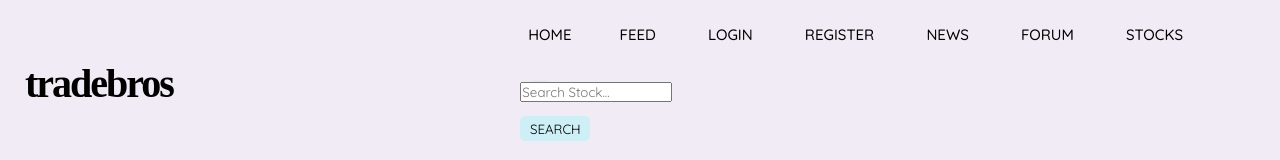
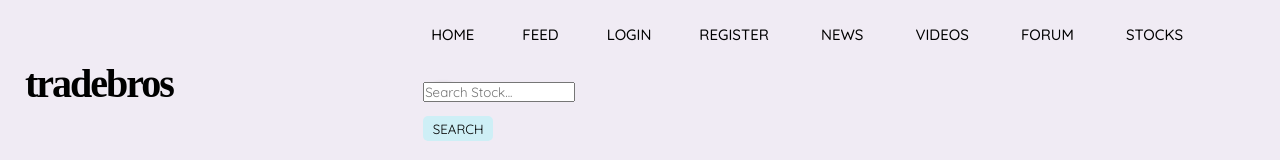
Before and after one commit to LauWyeRock/BT3103Finance, a Vue app: page / in a window 1280 px wide. Shown: the top 160 px of the page. Built offline with nearby package versions, Linux system fonts and the light colour scheme; no server answers; the database is empty; what vue-chartkick would draw is missing.

Commit message:
Added router link to Video Page in Navigation.vue

```diff
--- a/src/components/Navigation.vue
+++ b/src/components/Navigation.vue
@@ -12,15 +12,12 @@
         <ul>
           <router-link class="link" to="/">Home</router-link>
           <router-link class="link" to="/feed">Feed</router-link>
-          <router-link class="link" v-if="!user" to="/sign-in">
-            Login
-          </router-link>
-          <router-link class="link" v-if="!user" to="/register">
-            Register
-          </router-link>
+          <router-link class="link" v-if="!user" to="/sign-in">Login</router-link>
+          <router-link class="link" v-if="!user" to="/register">Register</router-link>
           <router-link class="link" to="/news"> News </router-link>
+          <router-link class="link" to="/videos"> Videos </router-link>
           <router-link class="link" to="/forum"> forum </router-link>
-          <router-link class = "link" to="/stocks/" @click="this.$store.commit('updateExchangeTicker','NYSE:GME')"> Stocks </router-link>
+          <router-link class="link" to="/stocks/" @click="this.$store.commit('updateExchangeTicker','NYSE:GME')"> Stocks </router-link>
           <router-link class="link" to="/chat" v-if="user"> Chat </router-link>
           <router-link class="link" to="/createpost" v-if="user"> Create Post </router-link>
           <router-link class="link" to="/papertrading" v-if="user"> Paper Trading</router-link>
--- a/src/views/Videos.vue
+++ b/src/views/Videos.vue
@@ -7,7 +7,7 @@
 		<div class="description"> TradeBros has carefully curated a list of investing educational videos below,
 			ranging from easy to difficult concepts for investors or traders of all levels.
 		</div>
-		<!-- <SearchBar @searchTermChange="onSearchTermChange"></SearchBar> -->
+		<SearchBar @searchTermChange="onSearchTermChange"></SearchBar>
 
 		<!-- Intro -->
 		<div class="vidheader">An Introduction to the Stock Market</div>
@@ -35,6 +35,7 @@ import axios from 'axios';
 import VideoList from '../components/VideoList';
 import VideoDetail from '../components/VideoDetail';
 const API_KEY = 'AIzaSyBUSaxahFCy25CYIrSkopFfEzk0g7rhWZQ';
+// const nextPageToken = '';
 export default {
 	name: 'App',
 	components: {
@@ -65,8 +66,29 @@ export default {
 		onVideoSelect(video) {
 			this.selectedVideo = video;
 		}
+
+		// getVideos() {
+		// 	let req  = new Request(https://youtube.googleapis.com/youtube/v3/search?part=snippet&maxResults=25&q=surfing&key=AIzaSyBUSaxahFCy25CYIrSkopFfEzk0g7rhWZQ);
+		// 	fetch(req)
+		// 		.then((resp) => resp.json())
+		// 		.then((data) => {
+		// 			console.log(data)
+		// 			let videos = data.items;
+		// 			nextPageToken = data.nextPageToken;
+		// 			let videoContainer = document.querySelector(".youtube-container")
+		// 			for(video of videos) {
+		// 				videoContainer.innerHTML ="";
+
+		// 			}
+		// 			data.articles.forEach(element => {
+        //         this.articles.push(element);
+        //       });
+
+
+        // }
 	}
-};
+}
+
 </script>
 
 <style scoped>
```
